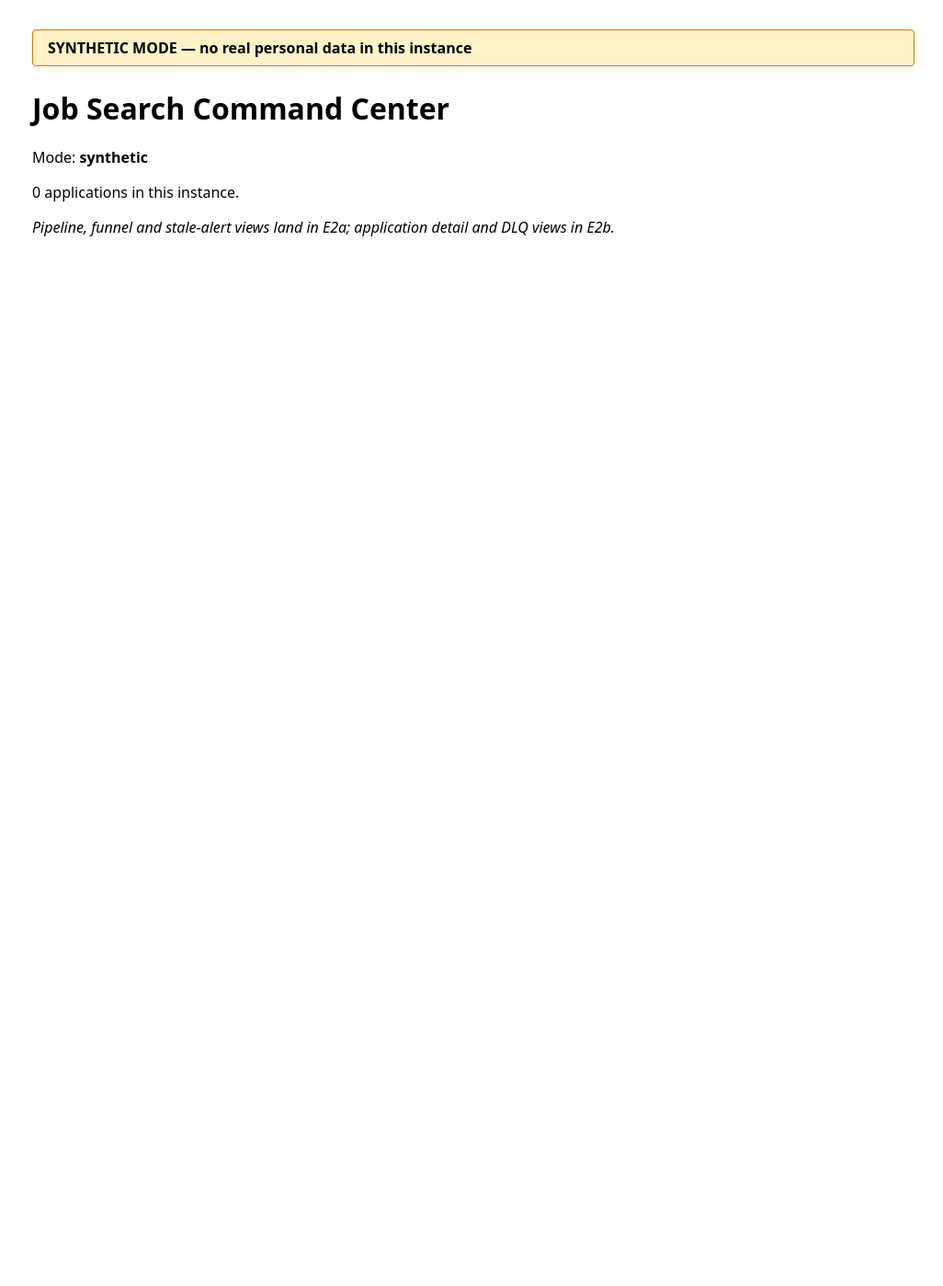
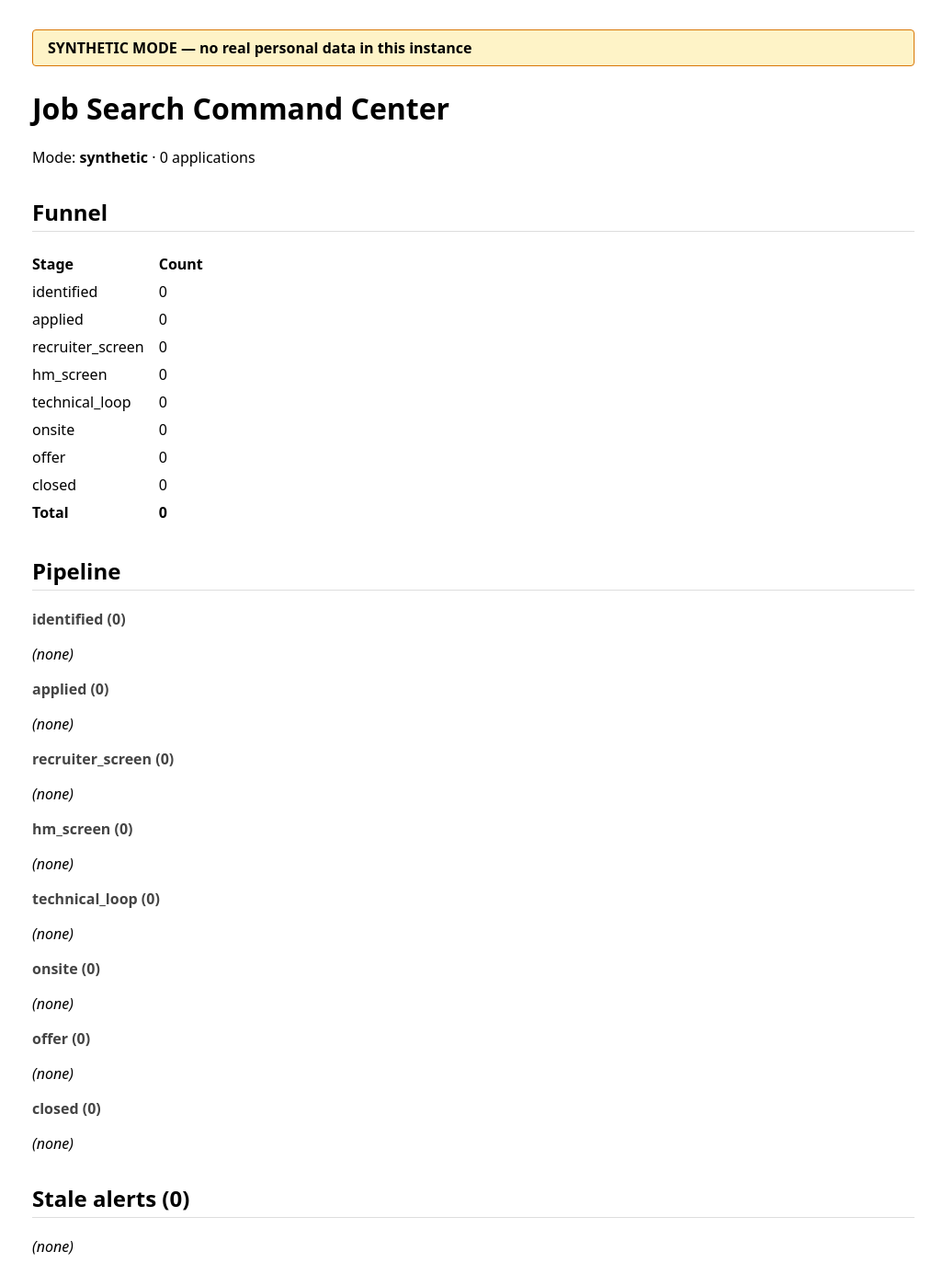
Before and after one commit to jgray314/jscc, a FastAPI app: page / in a window 1280 px wide. Shown: the whole page at 92% size, without its empty margins (125-1151 px from the left). Before the commit the page ends 257 px from the top, so only its background shows below. Run offline with FastAPI, Linux system fonts and the light colour scheme; data comes from the database, SQL or seed files in the repository; data that the repository does not hold is empty; parts of the project's set-up code (start-up, migrations or seed data) failed here and were passed over.

Commit message:
Slice E2a: pipeline, funnel, and stale-alert views on the dashboard
Index route now renders what jscc report already prints as text, off
the same pure functions: funnel_counts and detect_stale from
report.py, plus a new group_by_stage added alongside them. The CLI
and the dashboard read the identical computation, so they cannot
silently disagree on what counts as stale.

Added a ?now= query param mirroring the CLI's --now (same ISO-8601-
with-tz format, same 400-on-bad-input framing) for reproducible
pinned views. Manually verified against the seeded synthetic fixture
with --now 2026-08-28T12:00:00+00:00: funnel counts, pipeline
listing, and all 13 stale alerts matched jscc report's output line
for line. +7 tests (629 total).

```diff
--- a/jscc/web/app.py
+++ b/jscc/web/app.py
@@ -1,30 +1,57 @@
-"""FastAPI app factory for the JSCC dashboard (Slice E1).
+"""FastAPI app factory for the JSCC dashboard (Slices E1-E2a).
 
-Read path only at this slice: the index route opens the active mode's DB
-(same `JSCC_DATA` / `--data-dir` contract the CLI uses) and shows the row
-count, so E1's DoD ("boots, shows seeded DB row count") is checkable without
-any of E2a/E2b's views existing yet. `create_app` takes `data_dir` /
-`config_dir` as explicit arguments rather than reading globals at import time
--- the CLI's `serve` command and the test suite both need to point the same
-app at different directories.
+Read path only through E2a: the index route opens the active mode's DB (same
+`JSCC_DATA` / `--data-dir` contract the CLI uses) and renders the pipeline
+table, funnel counts, and stale-alert list -- the same pure functions
+`jscc report` renders as text (`jscc/report.py`), so the two surfaces cannot
+drift on what counts as stale. `create_app` takes `data_dir` / `config_dir`
+as explicit arguments rather than reading globals at import time -- the CLI's
+`serve` command and the test suite both need to point the same app at
+different directories.
 """
 
 from __future__ import annotations
 
 import sqlite3
+from datetime import datetime
 from pathlib import Path
 
-from fastapi import Depends, FastAPI, HTTPException, Request
+from fastapi import Depends, FastAPI, HTTPException, Query, Request
 from fastapi.templating import Jinja2Templates
+from pydantic import ValidationError
 
+from ..config import LoadError, StagesConfig, load_stages
 from ..mode import DEFAULT_DATA_DIR, InvalidModeError, Mode, resolve_mode
 from ..paths import PACKAGE_ROOT
+from ..report import detect_stale, funnel_counts, group_by_stage
 from ..storage import ModeMismatchError, list_applications, open_for_mode
 
 DEFAULT_CONFIG_DIR = PACKAGE_ROOT / "config"
 TEMPLATES_DIR = Path(__file__).resolve().parent / "templates"
 
 templates = Jinja2Templates(directory=str(TEMPLATES_DIR))
+
+
+def _parse_now_query(now_str: str | None) -> datetime | None:
+    """Parse an optional `?now=` override. Mirrors the CLI's `--now` (see
+    `_common._parse_now`) so a pinned seed's staleness block is reproducible
+    from the browser the same way `jscc report --now ...` reproduces it from
+    the shell -- same format, same tz requirement, same error framing.
+    """
+    if now_str is None:
+        return None
+    try:
+        parsed = datetime.fromisoformat(now_str)
+    except ValueError as e:
+        raise HTTPException(
+            status_code=400, detail=f"now is not a valid ISO-8601 timestamp: {e}"
+        ) from e
+    if parsed.tzinfo is None:
+        raise HTTPException(
+            status_code=400,
+            detail="now must include a timezone offset (e.g. 2026-08-28T12:00:00+00:00)",
+        )
+    return parsed
 
 
 def create_app(
@@ -52,13 +79,34 @@ def create_app(
         finally:
             conn.close()
 
+    def get_stages_config() -> StagesConfig:
+        stages_path = app.state.config_dir / "stages.yaml"
+        try:
+            return load_stages(stages_path)
+        except (LoadError, ValidationError) as e:
+            raise HTTPException(status_code=500, detail=f"{stages_path}: {e}") from e
+
     @app.get("/")
     def index(
         request: Request,
+        now: str | None = Query(default=None),
         mode: Mode = Depends(get_mode),
         conn: sqlite3.Connection = Depends(get_conn),
+        stages_cfg: StagesConfig = Depends(get_stages_config),
     ):
+        pinned_now = _parse_now_query(now)
         apps = list_applications(conn)
+        counts = funnel_counts(apps, stages_cfg)
+        pipeline = group_by_stage(apps, stages_cfg)
+        try:
+            alerts = detect_stale(apps, stages_cfg, now=pinned_now)
+        except ValueError as e:
+            # Same split as `jscc report`: a bad --now the caller can fix is a
+            # usage error (400); the wall clock producing this is a real bug
+            # in stored data and should 500 like anything else unexpected.
+            if now is not None:
+                raise HTTPException(status_code=400, detail=str(e)) from e
+            raise
         return templates.TemplateResponse(
             request,
             "index.html",
@@ -66,6 +114,11 @@ def create_app(
                 "mode": mode.value,
                 "is_synthetic": mode is Mode.synthetic,
                 "application_count": len(apps),
+                "stages": stages_cfg.stages,
+                "counts": counts,
+                "total_count": sum(counts.values()),
+                "pipeline": pipeline,
+                "alerts": alerts,
             },
         )
 
--- a/jscc/web/templates/base.html
+++ b/jscc/web/templates/base.html
@@ -10,6 +10,10 @@
     body { font-family: system-ui, sans-serif; margin: 2rem auto; max-width: 60rem; }
     .banner { background: #fef3c7; border: 1px solid #d97706; padding: 0.5rem 1rem;
                border-radius: 4px; margin-bottom: 1.5rem; font-weight: 600; }
+    table { border-collapse: collapse; }
+    th, td { text-align: left; padding: 0.25rem 1rem 0.25rem 0; }
+    h2 { margin-top: 2rem; border-bottom: 1px solid #ddd; padding-bottom: 0.25rem; }
+    h3 { margin-top: 1rem; margin-bottom: 0.25rem; font-size: 1rem; color: #444; }
   </style>
 </head>
 <body>
--- a/jscc/web/templates/index.html
+++ b/jscc/web/templates/index.html
@@ -2,7 +2,54 @@
 {% block title %}JSCC — Dashboard{% endblock %}
 {% block content %}
   <h1>Job Search Command Center</h1>
-  <p>Mode: <strong>{{ mode }}</strong></p>
-  <p>{{ application_count }} application{{ "" if application_count == 1 else "s" }} in this instance.</p>
-  <p><em>Pipeline, funnel and stale-alert views land in E2a; application detail and DLQ views in E2b.</em></p>
+  <p>Mode: <strong>{{ mode }}</strong> · {{ application_count }} application{{ "" if application_count == 1 else "s" }}</p>
+
+  <h2>Funnel</h2>
+  <table>
+    <thead><tr><th>Stage</th><th>Count</th></tr></thead>
+    <tbody>
+      {% for stage in stages %}
+      <tr><td>{{ stage }}</td><td>{{ counts.get(stage, 0) }}</td></tr>
+      {% endfor %}
+      {% if "__unknown__" in counts %}
+      <tr><td><em>(unknown stage)</em></td><td>{{ counts["__unknown__"] }}</td></tr>
+      {% endif %}
+      <tr><td><strong>Total</strong></td><td><strong>{{ total_count }}</strong></td></tr>
+    </tbody>
+  </table>
+
+  <h2>Pipeline</h2>
+  {% for stage in stages %}
+  <h3>{{ stage }} ({{ pipeline.get(stage, []) | length }})</h3>
+  {% if pipeline.get(stage) %}
+  <ul>
+    {% for app in pipeline[stage] %}
+    <li>{{ app.company }} — {{ app.title }}</li>
+    {% endfor %}
+  </ul>
+  {% else %}
+  <p><em>(none)</em></p>
+  {% endif %}
+  {% endfor %}
+  {% if "__unknown__" in pipeline %}
+  <h3>(unknown stage) ({{ pipeline["__unknown__"] | length }})</h3>
+  <ul>
+    {% for app in pipeline["__unknown__"] %}
+    <li>{{ app.company }} — {{ app.title }} <em>[stage: {{ app.stage }}]</em></li>
+    {% endfor %}
+  </ul>
+  {% endif %}
+
+  <h2>Stale alerts ({{ alerts | length }})</h2>
+  {% if alerts %}
+  <ul>
+    {% for alert in alerts %}
+    <li>{{ alert.stage }} — {{ alert.company }} — {{ alert.title }} —
+        overdue by {{ alert.overdue_by_days }}d
+        (last interaction {{ alert.days_since_last_interaction }}d ago, threshold {{ alert.threshold_days }}d)</li>
+    {% endfor %}
+  </ul>
+  {% else %}
+  <p><em>(none)</em></p>
+  {% endif %}
 {% endblock %}
```
Also changed, not shown: jscc/report.py (+22 -0 lines), tests/test_report.py (+21 -0 lines), tests/test_web.py (+116 -5 lines), CHANGELOG.md, README.md.
